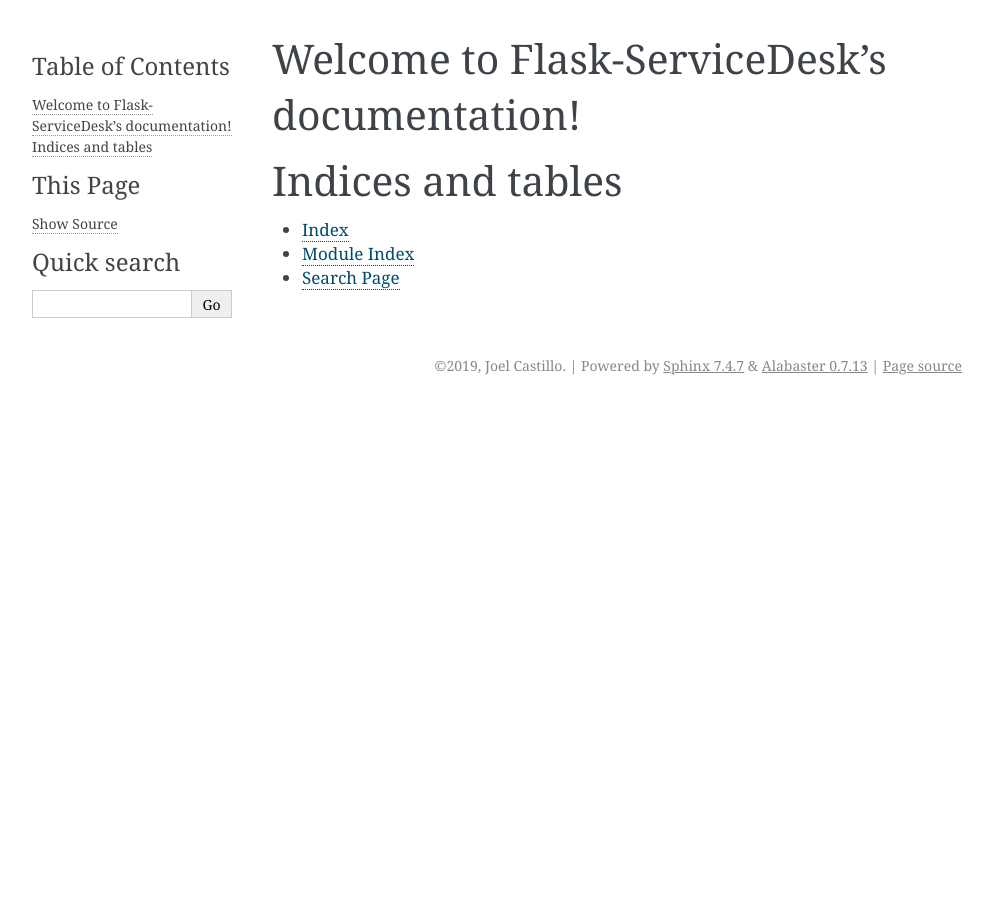
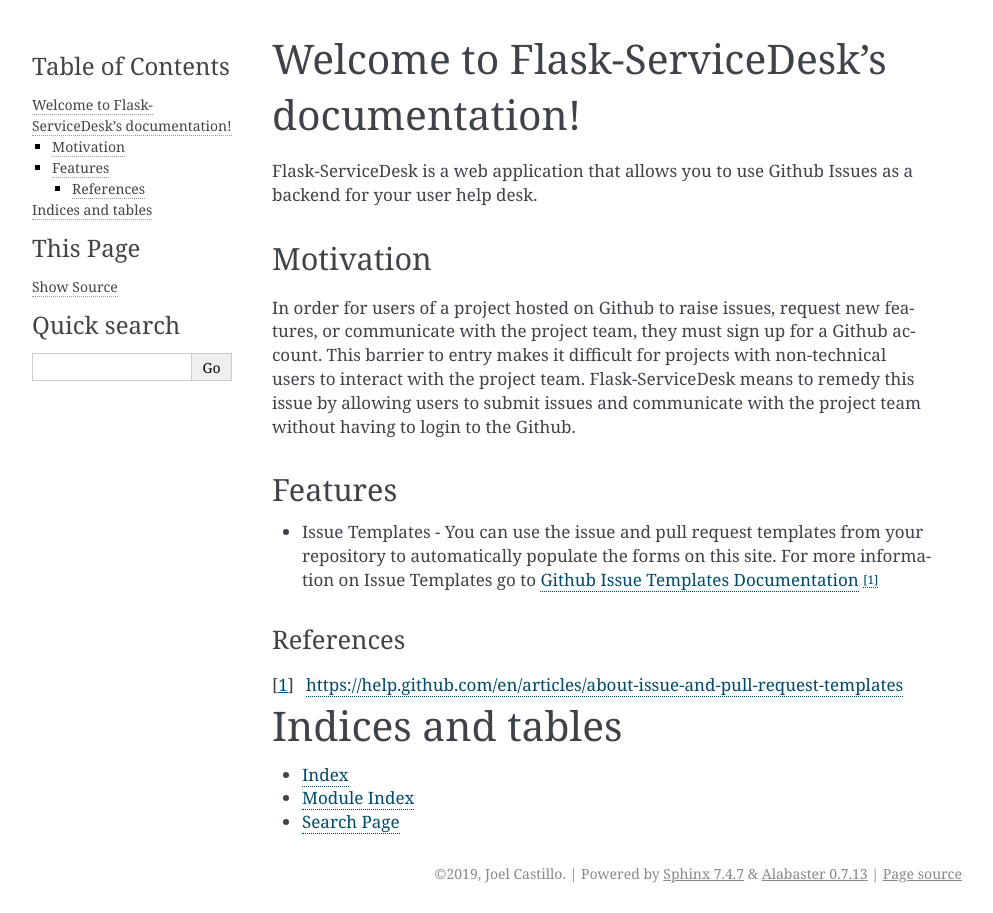
Before and after one commit to joelbcastillo/flask-service-desk, a Sphinx documentation site: the page built from docs/index.rst, in a window 1280 px wide. Shown: the whole page, without its empty margins (148-1141 px from the left). Built offline with Sphinx 7.4.7, drawn with Linux system fonts in a browser that asks for light colours.

Commit message:
Adding initial documentation

```diff
--- a/docs/index.rst
+++ b/docs/index.rst
@@ -6,10 +6,32 @@
 Welcome to Flask-ServiceDesk's documentation!
 ==============================================
 
+Flask-ServiceDesk is a web application that allows you to use Github Issues as a backend for your user help desk.
+
+Motivation
+----------
+
+In order for users of a project hosted on Github to raise issues, request new features, or communicate with the project team, they must sign up for a Github account. This barrier to entry makes it difficult for projects with non-technical users to interact with the project team. Flask-ServiceDesk means to remedy this issue by allowing users to submit issues and communicate with the project team without having to login to the Github.
+
+Features
+--------
+
+* Issue Templates - You can use the issue and pull request templates from your repository to automatically populate the forms on this site. For more information on Issue Templates go to `Github Issue Templates Documentation`_
+
+
 .. toctree::
    :maxdepth: 2
    :caption: Contents:
 
+
+**********
+References
+**********
+
+.. target-notes::
+
+.. _`Github Issue Templates Documentation`: https://help.github.com/en/articles/about-issue-and-pull-request-templates
+.. _`Python-sphinx`: http://sphinx.pocoo.org/
 
 
 Indices and tables
```
Also changed, not shown: 2 other files.
